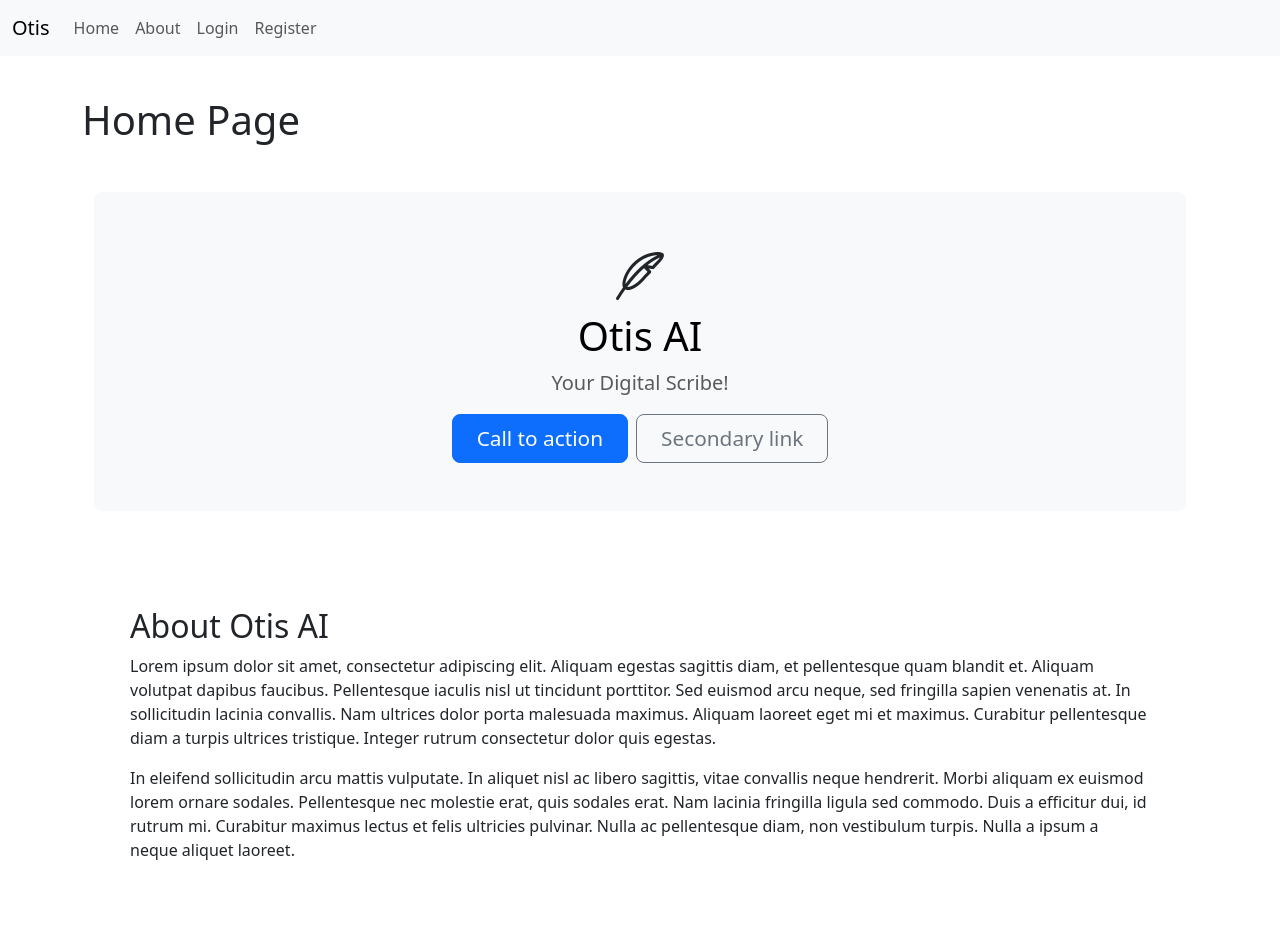
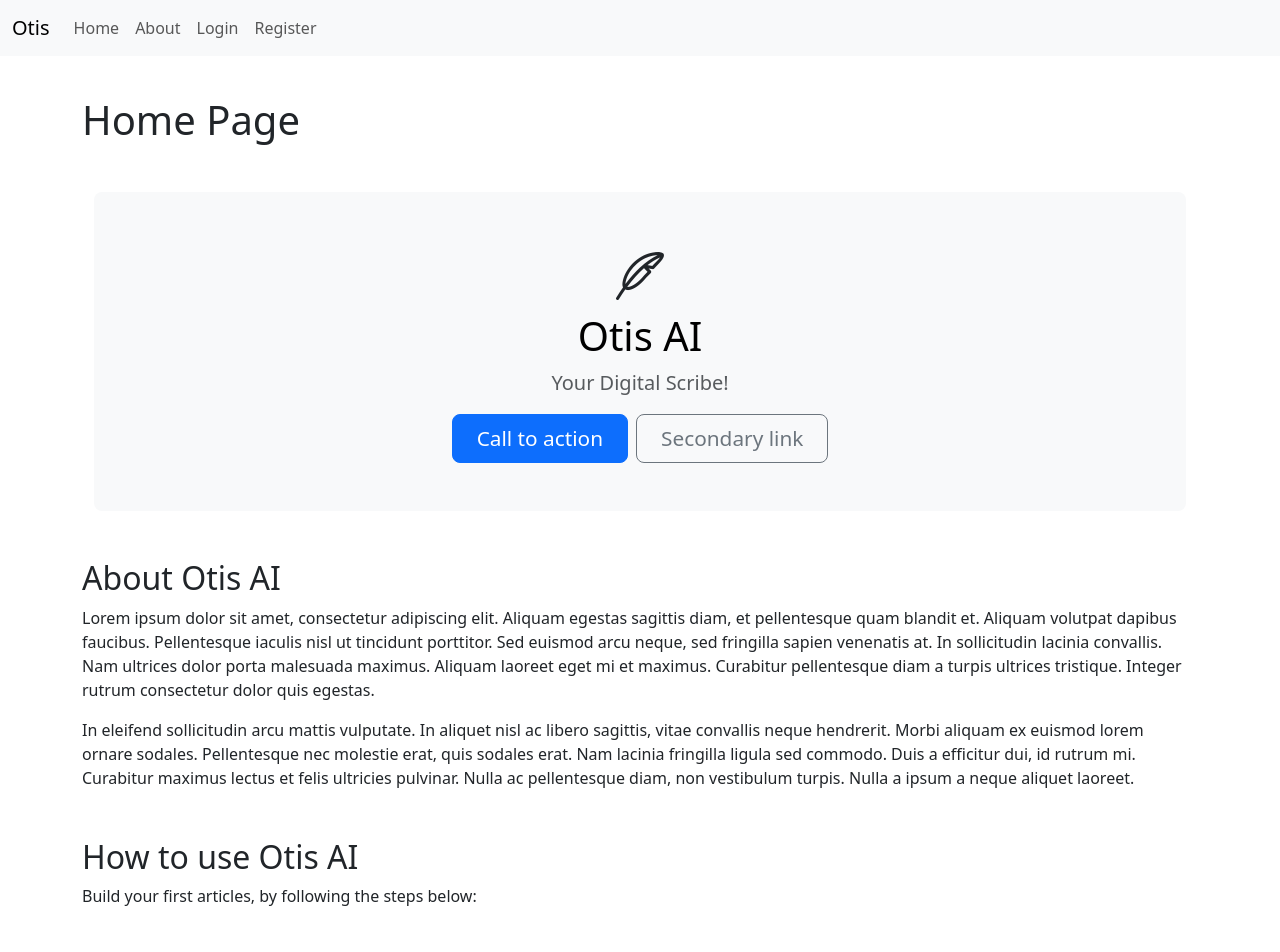
Before and after one commit to dtettarasar/otis-ai-frontend, a Vue app: page / in a window 1280 px wide. Shown: the top 952 px of the page. Built offline with nearby package versions, Linux system fonts and the light colour scheme; no server answers.

Commit message:
homepage : building the how to use section

```diff
--- /dev/null
+++ b/src/components/general_content_components/HowToUse.vue
@@ -0,0 +1,18 @@
+<script setup>
+</script>
+
+<template>
+
+    <div class="mt-5">
+
+        <h2>How to use Otis AI</h2>
+
+        <div>
+            <p>
+                Build your first articles, by following the steps below:
+            </p>
+        </div>
+
+    </div>
+
+</template>
--- a/src/components/general_content_components/PresentingContent.vue
+++ b/src/components/general_content_components/PresentingContent.vue
@@ -3,7 +3,7 @@
 
 <template>
 
-    <div class="p-5">
+    <div class="mt-5">
 
         <h2>About Otis AI</h2>
 
--- a/src/components/page_main_containers/HomeContent.vue
+++ b/src/components/page_main_containers/HomeContent.vue
@@ -2,6 +2,7 @@
 
     import HomeBanner from '../general_content_components/HomeBanner.vue';
     import PresentingContent from '../general_content_components/PresentingContent.vue';
+    import HowToUse from '../general_content_components/HowToUse.vue';
 
 </script>
 
@@ -11,4 +12,6 @@
 
     <PresentingContent></PresentingContent>
 
+    <HowToUse></HowToUse>
+
 </template>
```
Also changed, not shown: src/components/general_content_components/IconAndText.vue (added).
